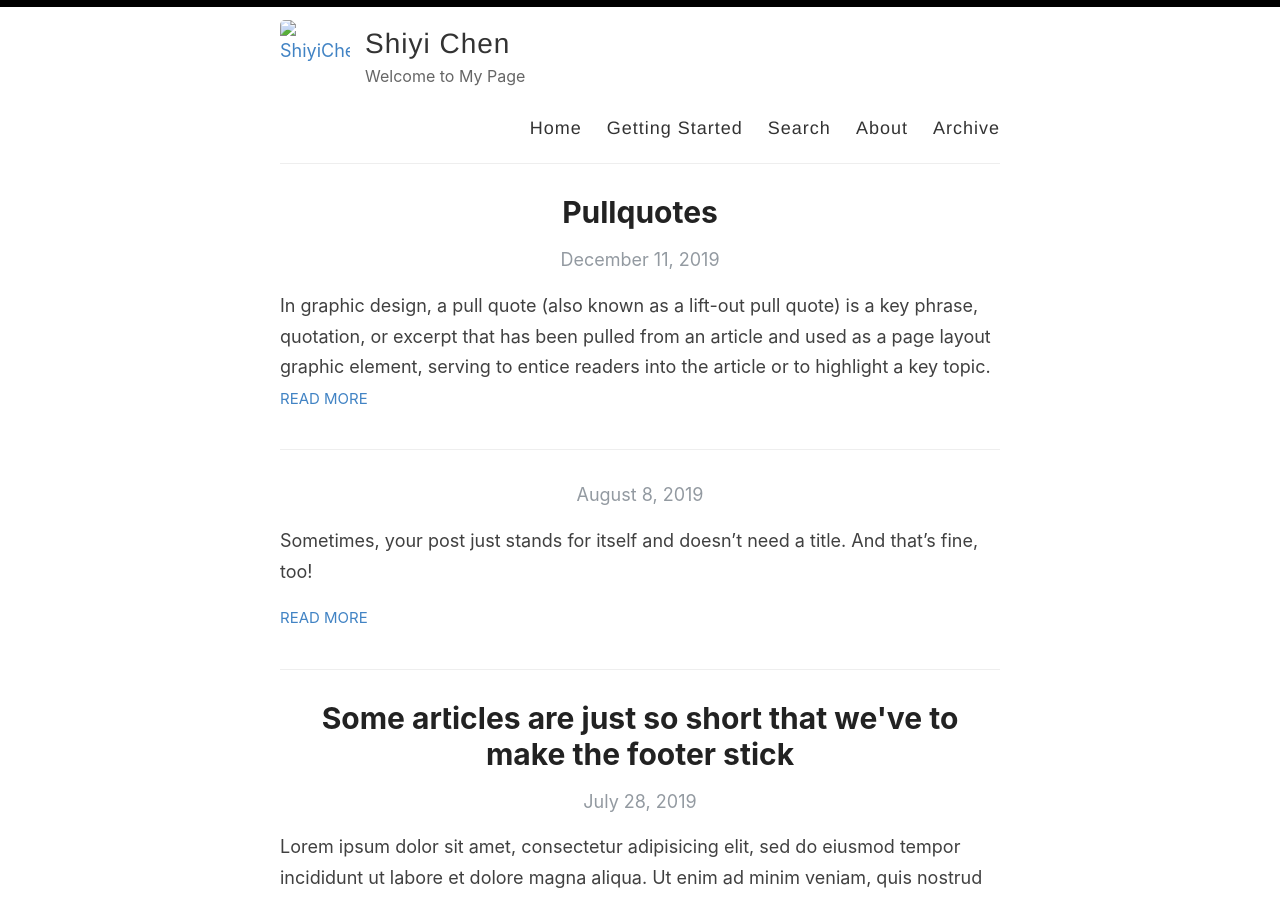
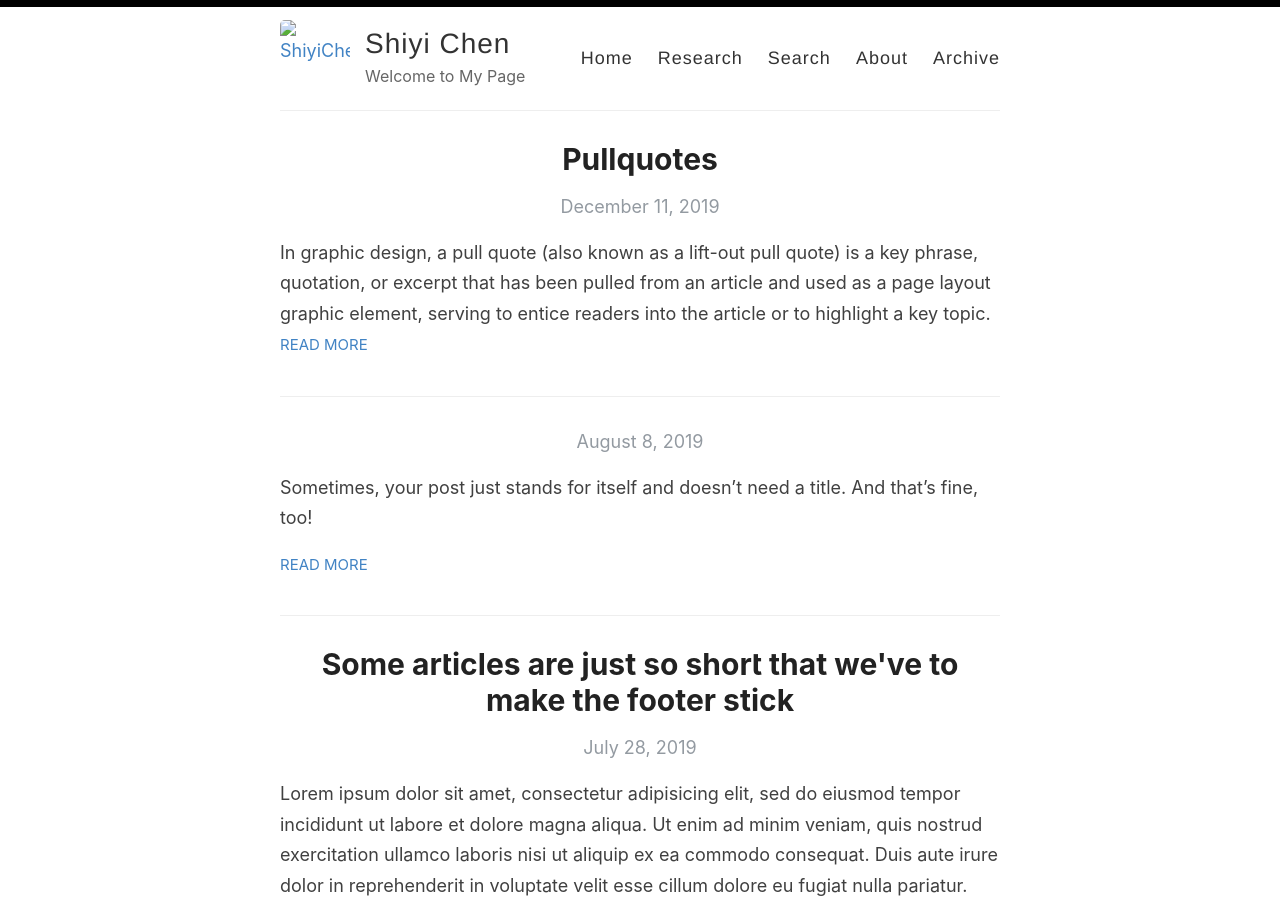
Before and after one commit to shiyi007/ShiyiChen, a Jekyll site: the page built from index.html, in a window 1280 px wide and 900 px high. Built offline with Jekyll 4.4.1, drawn with Linux system fonts in a browser that asks for light colours; the list of posts is cut into pages by our own code.

Commit message:
Update default.html

```diff
--- a/_layouts/default.html
+++ b/_layouts/default.html
@@ -29,7 +29,7 @@
 
             <nav>
               <a href="{{ site.baseurl }}/">Home</a>
-              <a href="{{ site.baseurl }}/getting-started">Getting Started</a>
+              <a href="{{ site.baseurl }}/Research">Research</a>
               <a href="{{ site.baseurl }}/search">Search</a>
               <a href="{{ site.baseurl }}/about">About</a>
               <a href="{{ site.baseurl }}/archive">Archive</a>
```
